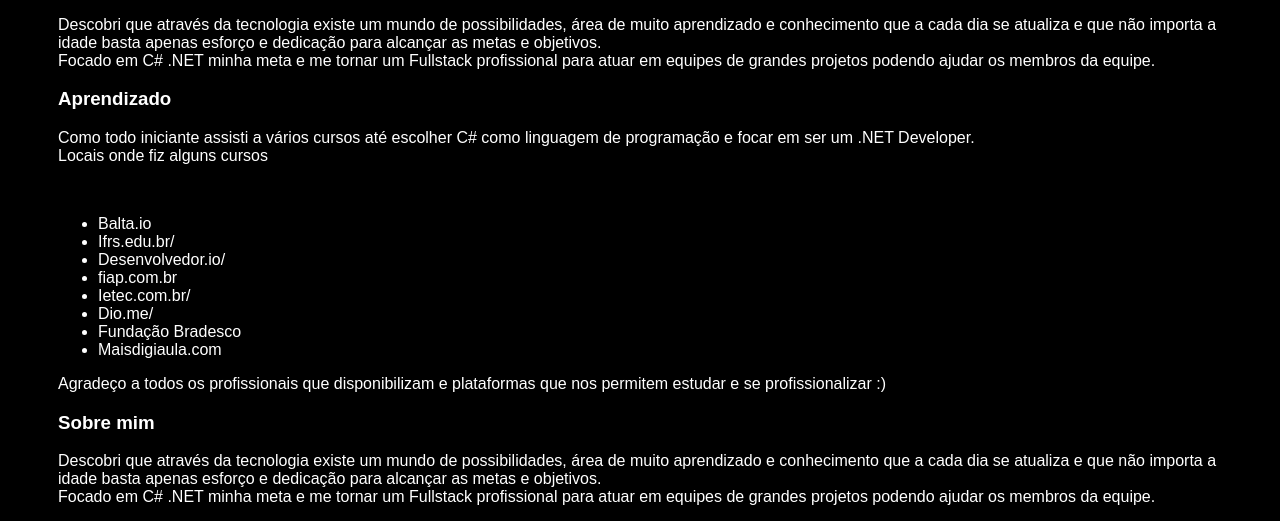
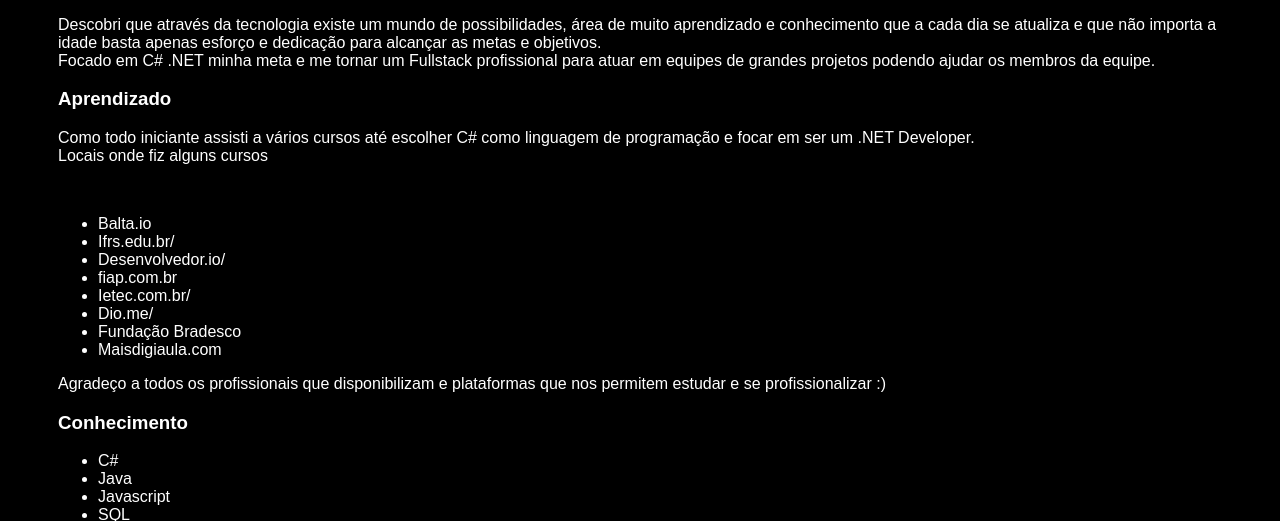
Before and after one commit to criarsite/criarsite.github.io, a plain HTML site: page index.html in a window 1280 px wide. Shown: the part 399-920 px from the top of the page. Drawn offline with Linux system fonts and the light colour scheme.

Commit message:
Update index.html
edição

```diff
--- a/index.html
+++ b/index.html
@@ -61,20 +61,7 @@
                 <p>Agradeço a todos os profissionais que disponibilizam e plataformas que nos permitem estudar e se
                     profissionalizar :)</p>
             </section>
-            <section>
-                <h3>Sobre mim</h3>
-                <p>Descobri que através da tecnologia existe um mundo de possibilidades, área de muito aprendizado e
-                    conhecimento que a
-                    cada dia se atualiza e que não importa a idade basta apenas esforço e dedicação para alcançar as
-                    metas e objetivos.
-                    <br />
-                    Focado em C# .NET minha meta e me tornar um Fullstack profissional para atuar em equipes de grandes
-                    projetos podendo
-                    ajudar os membros da equipe.
-                </p>
-            </section>
-
-            <section>
+                     <section>
                 <h3>Conhecimento</h3>
                 <ul>
                     <li>C#</li>
```
